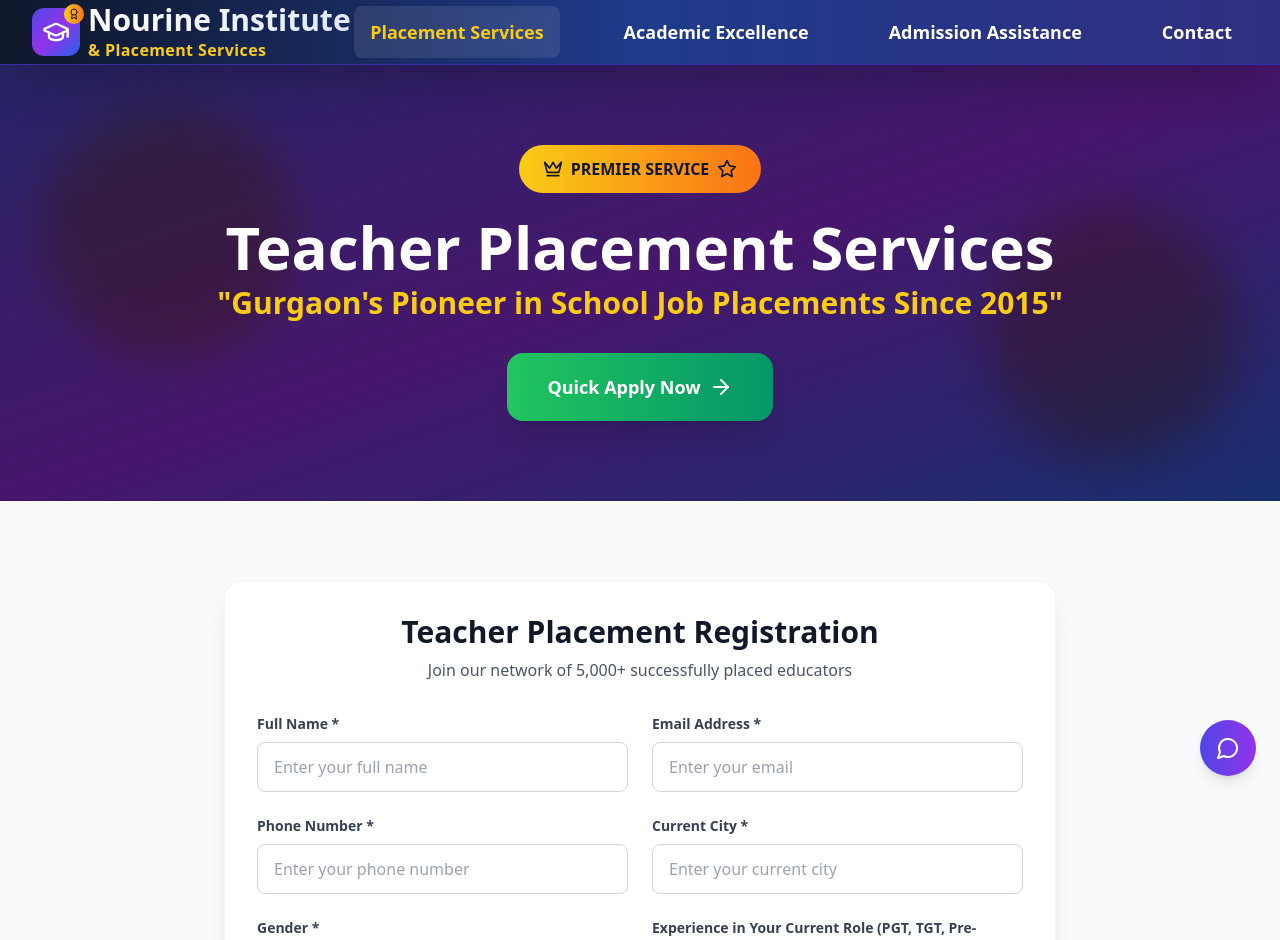
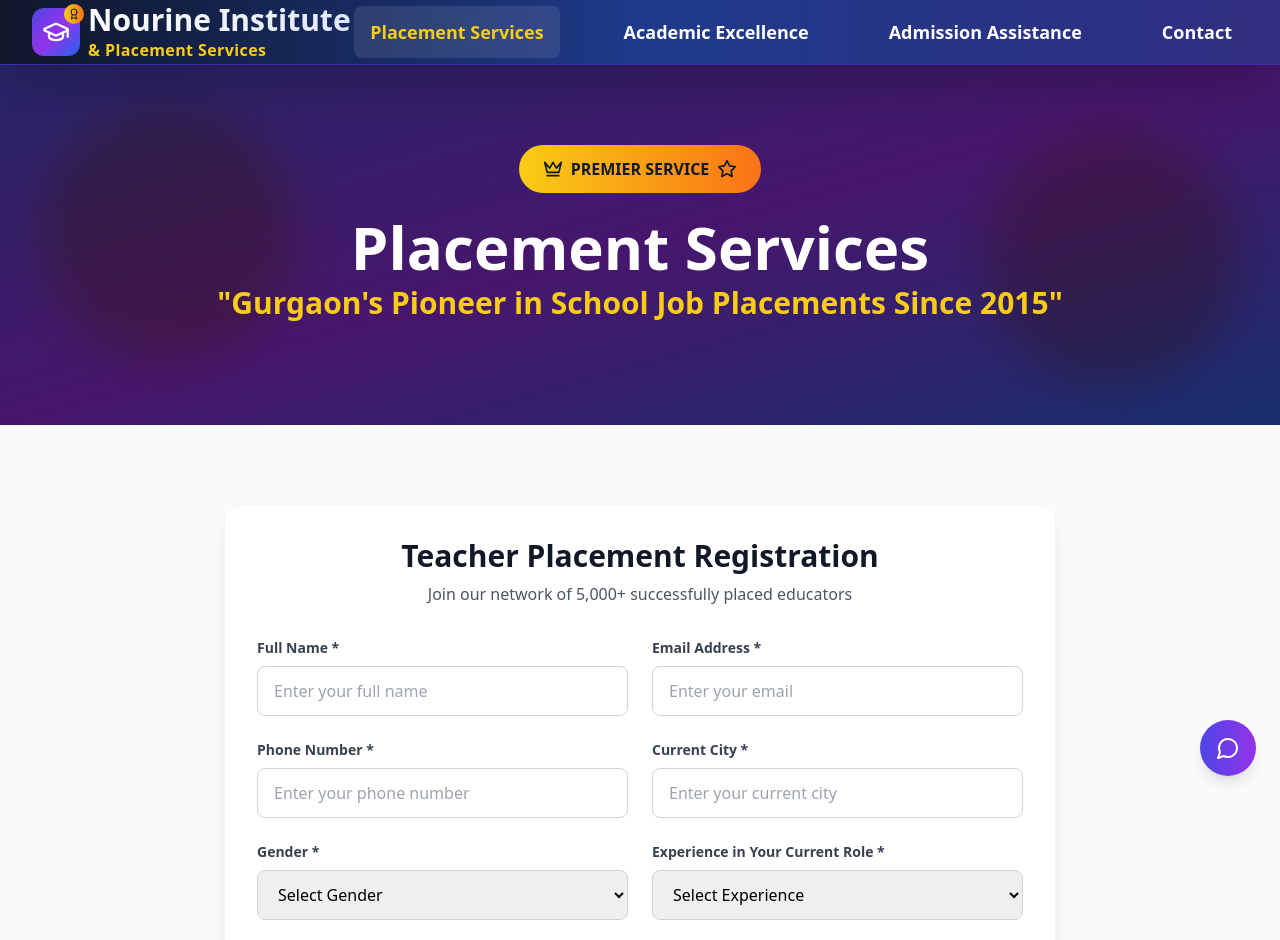
Before and after one commit to Palak2741/Nouriene, a React (Vite) app: page /placement-services in a window 1280 px wide. Shown: the top 940 px of the page. Built offline with nearby package versions, Linux system fonts and the light colour scheme.

Commit message:
Updated PlacementForm.tsx

```diff
--- a/src/components/PlacementForm.tsx
+++ b/src/components/PlacementForm.tsx
@@ -28,7 +28,7 @@ const PlacementForm: React.FC = () => {
   const { register, handleSubmit, formState: { errors }, reset } = useForm<PlacementFormData>();
 
   const teachingLevels = ['PRT', 'TGT', 'PGT', 'Others'];
-  const jobRoles = ['PGT', 'TGT', 'Pre-Primary', 'Coordinators', 'Vice Principals', 'Principals'];
+  const jobRoles = ['PGT', 'TGT', 'Pre-Primary', 'Coordinators', 'Vice Principals', 'Principals', 'Others'];
 
   const subjectsByLevel = {
     PRT: ['English', 'Hindi', 'Maths', 'EVS', 'Computer', 'Physical Education'],
@@ -217,7 +217,7 @@ const PlacementForm: React.FC = () => {
 
           <div>
             <label className="block text-sm font-semibold text-gray-700 mb-2">
-              Experience in Your Current Role (PGT, TGT, Pre-Primary, Coordinators, Vice Principals, Principals, etc.) *
+              Experience in Your Current Role *
             </label>
             <select
               {...register('experience', { required: 'Experience is required' })}
--- a/src/pages/PlacementServices.tsx
+++ b/src/pages/PlacementServices.tsx
@@ -52,22 +52,11 @@ const PlacementServices: React.FC = () => {
               <Star className="h-5 w-5" />
             </div>
             <h1 className="text-4xl md:text-6xl font-bold mb-6">
-              Teacher Placement Services
+              Placement Services
               <span className="block text-2xl md:text-3xl text-yellow-400 mt-2 font-semibold">
                 "Gurgaon's Pioneer in School Job Placements Since 2015"
               </span>
             </h1>
-
-            {/* Quick Apply Button */}
-            <div className="mt-8">
-              <button
-                onClick={() => document.getElementById('placement-form')?.scrollIntoView({ behavior: 'smooth' })}
-                className="inline-flex items-center space-x-2 bg-gradient-to-r from-green-500 to-emerald-600 text-white px-10 py-5 rounded-2xl font-bold text-lg hover:from-green-600 hover:to-emerald-700 transition-all duration-300 transform hover:scale-105 shadow-xl"
-              >
-                <span>Quick Apply Now</span>
-                <ArrowRight className="h-6 w-6" />
-              </button>
-            </div>
           </div>
         </div>
       </section>
```
